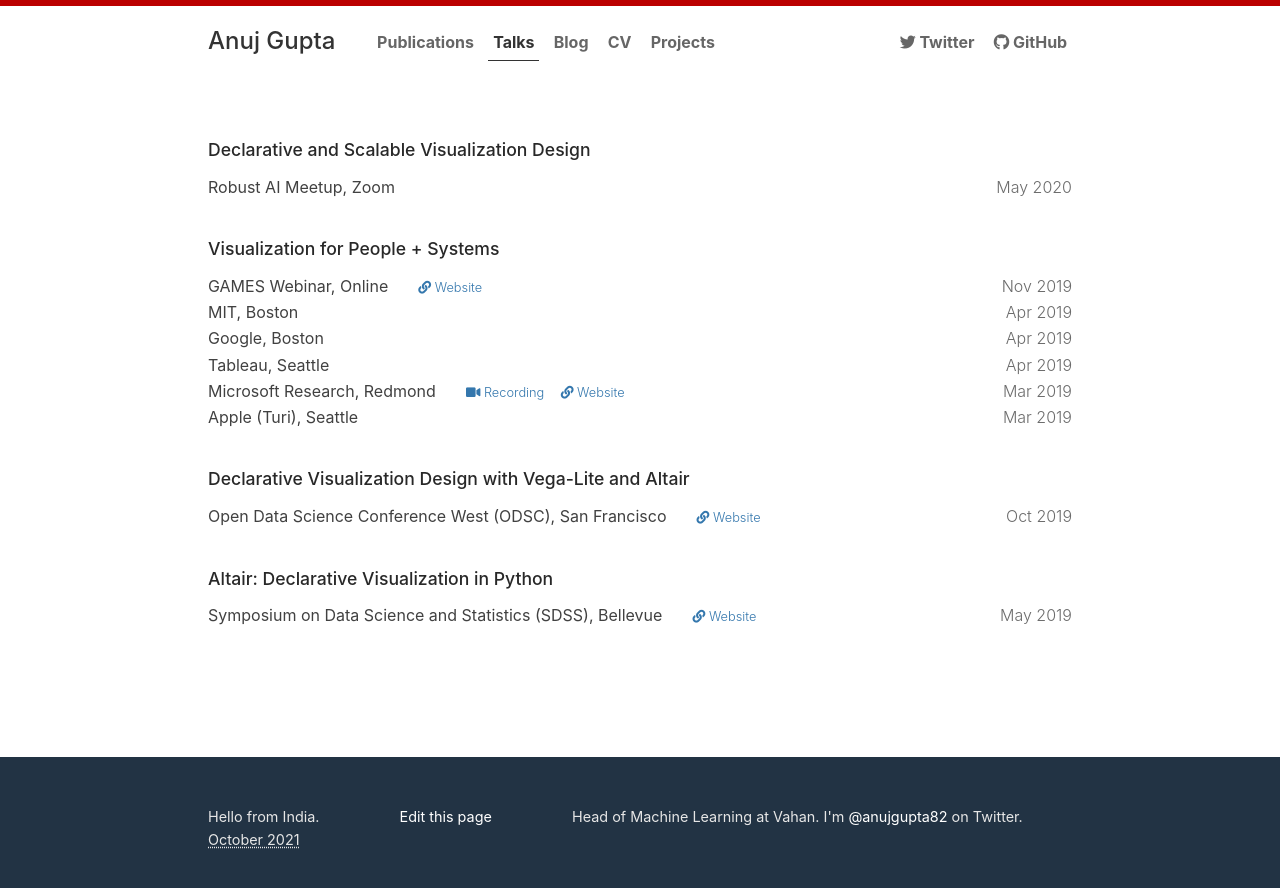
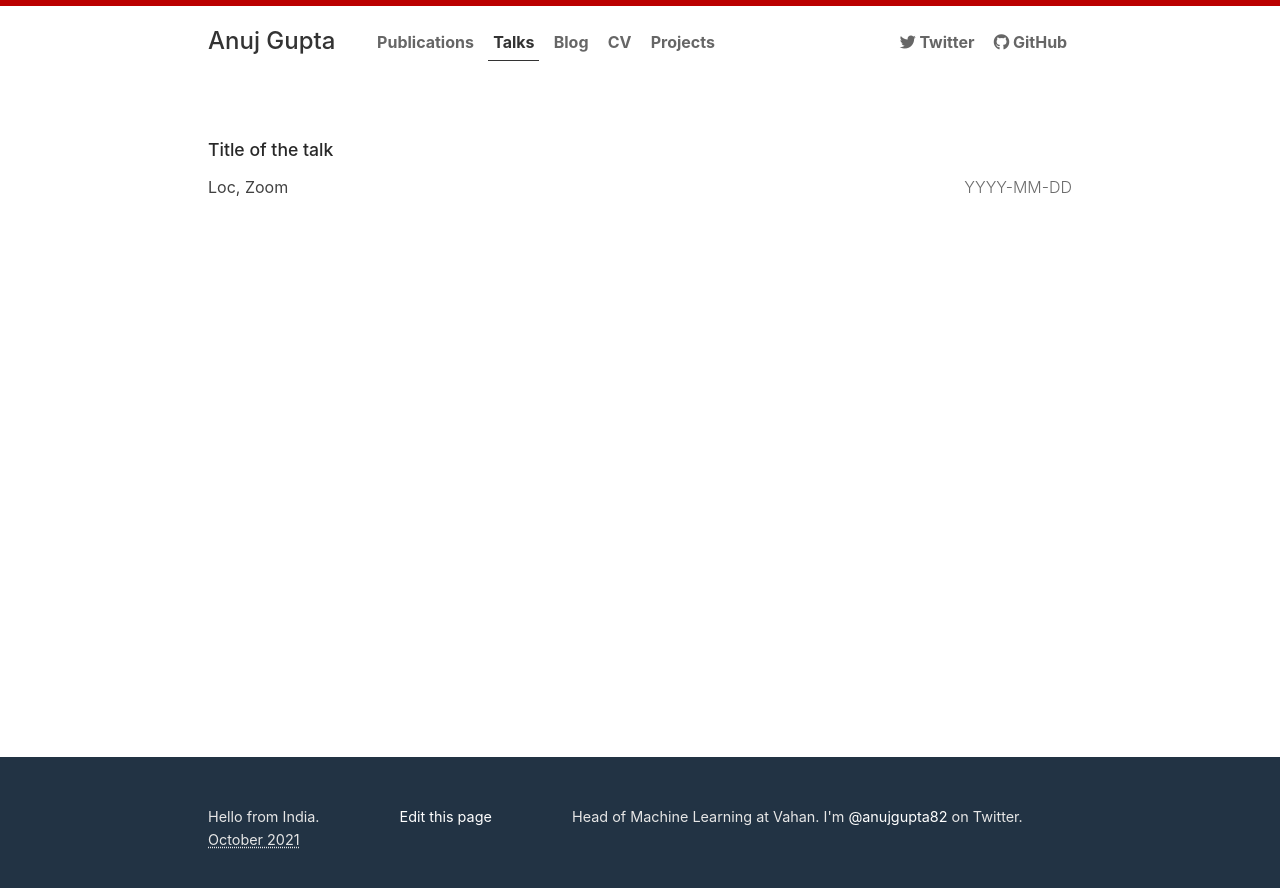
Before and after one commit to domoritz/domoritz.github.io, a Jekyll site: the page built from talks.md, in a window 1280 px wide. Shown: the top 888 px of the page. Built offline with Jekyll 4.4.1, drawn with Linux system fonts in a browser that asks for light colours.

Commit message:
changed talks.yml

```diff
--- a/_data/talks.yml
+++ b/_data/talks.yml
@@ -1,44 +1,44 @@
-- title: "Declarative and Scalable Visualization Design"
-  location: Robust AI Meetup
+- title: "Title of the talk"
+  location: Loc
   city: Zoom
-  date: 2020-05-07
-- title: "Visualization for People + Systems"
-  location: GAMES Webinar
-  city: Online
-  date: 2019-11-14
-  url: http://games-cn.org/games-webinar-20191114-118/
-- title: "Declarative Visualization Design with Vega-Lite and Altair"
-  location: Open Data Science Conference West (ODSC)
-  city: San Francisco
-  date: 2019-10-31
-  url: https://odsc.com/training/portfolio/title-coming-soon-46/
-- title: "Altair: Declarative Visualization in Python"
-  location: Symposium on Data Science and Statistics (SDSS)
-  city: Bellevue
-  date: 2019-05-30
-  url: https://ww2.amstat.org/meetings/sdss/2019/onlineprogram/Program.cfm?date=05-30-19
-- title: "Visualization for People + Systems"
-  location: MIT
-  city: Boston
-  date: 2019-04-26
-- title: "Visualization for People + Systems"
-  location: Google
-  city: Boston
-  date: 2019-04-25
-- title: "Visualization for People + Systems"
-  location: Tableau
-  city: Seattle
-  date: 2019-04-23
-- title: "Visualization for People + Systems"
-  location: Apple (Turi)
-  city: Seattle
-  date: 2019-03-26
-- title: "Visualization for People + Systems"
-  location: Microsoft Research
-  city: Redmond
-  date: 2019-03-27
-  url: https://www.microsoft.com/en-us/research/video/visualization-for-people-systems/
-  recording: https://www.youtube.com/watch?v=ww0HGwC18Qo
+  date: YYYY-MM-DD
+# - title: "Visualization for People + Systems"
+#   location: GAMES Webinar
+#   city: Online
+#   date: 2019-11-14
+#   url: http://games-cn.org/games-webinar-20191114-118/
+# - title: "Declarative Visualization Design with Vega-Lite and Altair"
+#   location: Open Data Science Conference West (ODSC)
+#   city: San Francisco
+#   date: 2019-10-31
+#   url: https://odsc.com/training/portfolio/title-coming-soon-46/
+# - title: "Altair: Declarative Visualization in Python"
+#   location: Symposium on Data Science and Statistics (SDSS)
+#   city: Bellevue
+#   date: 2019-05-30
+#   url: https://ww2.amstat.org/meetings/sdss/2019/onlineprogram/Program.cfm?date=05-30-19
+# - title: "Visualization for People + Systems"
+#   location: MIT
+#   city: Boston
+#   date: 2019-04-26
+# - title: "Visualization for People + Systems"
+#   location: Google
+#   city: Boston
+#   date: 2019-04-25
+# - title: "Visualization for People + Systems"
+#   location: Tableau
+#   city: Seattle
+#   date: 2019-04-23
+# - title: "Visualization for People + Systems"
+#   location: Apple (Turi)
+#   city: Seattle
+#   date: 2019-03-26
+# - title: "Visualization for People + Systems"
+#   location: Microsoft Research
+#   city: Redmond
+#   date: 2019-03-27
+#   url: https://www.microsoft.com/en-us/research/video/visualization-for-people-systems/
+#   recording: https://www.youtube.com/watch?v=ww0HGwC18Qo
 # - title: "Visualization for People + Systems"
 #   location: New York University (NYU)
 #   city: New York
```
